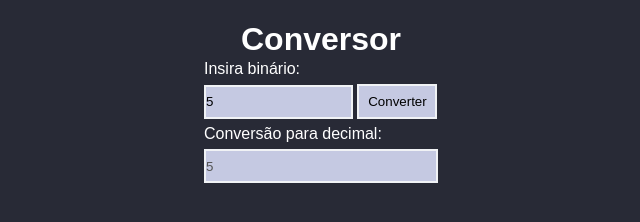
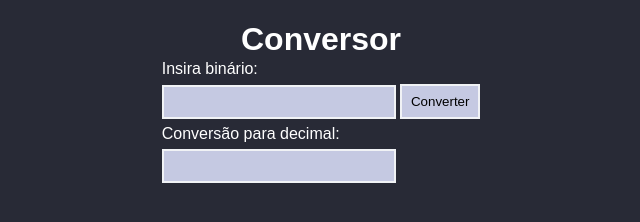
Before and after one commit to Philipesissala/bin2dec, a plain HTML site: page index.html in a window 1280 px wide. Both pictures are taken after typing "5" into the empty fields and a click on the button "Converter". Shown: the whole page, without its empty margins (319-959 px from the left). Drawn offline with Linux system fonts and the light colour scheme.

Commit message:
Refatorando

```diff
--- a/index.html
+++ b/index.html
@@ -13,12 +13,12 @@
         <form action="#" method="get">
             <div class="input-group">
                 <label for="entrada">Insira binário:</label><br>
-                <input type="number" name="entrada" id="entrada">
+                <input type="number" name="entrada" id="input">
                 <button>Converter</button>
             </div>
             <div class="input-group">
                 <label for="saida">Conversão para decimal:</label><br>
-                <input type="text" disabled name="saida" id="saida">
+                <input type="text" disabled name="saida" id="output">
             </div>
 
         </form>
--- a/script.js
+++ b/script.js
@@ -1,8 +1,21 @@
-const $input = document.querySelector("#entrada");
-const $output = document.querySelector("#saida");
+const $input = document.querySelector("#input");
+const $output = document.querySelector("#output");
 const $btn = document.querySelector("Button");
 
-function convertion(value) {
+const converter = {
+    validate() {
+        const values = $input.value.split("");
+        const find = values.find(item => {
+            return item > 1
+        });
+        if (find > 1) {
+            alert("Erro, porfavor insira valores validos (0 ou 1)");
+            $input.value = "";
+            $output.value = "";
+        } else
+            converter.operation($input.value);
+    },
+    operation(value) {
         let binary = value.split("").reverse();
         const results = binary.map((item, index) => {
             return item * Math.pow(2, index);
@@ -12,8 +25,8 @@ function convertion(value) {
         });
         $output.value = decimal;
     }
-
+}
 $btn.addEventListener("click", (event) => {
     event.preventDefault();
-    convertion($input.value);
+    converter.validate();
 });
--- a/style.css
+++ b/style.css
@@ -32,7 +32,6 @@ h1 {
     height: 30px;
     border: 2px solid #f0f2f5;
     background-color: #c5c9e2;
-
 }
 
 .input-group #entrada {
```
Lines whose indentation alone changed are shown as unchanged.
